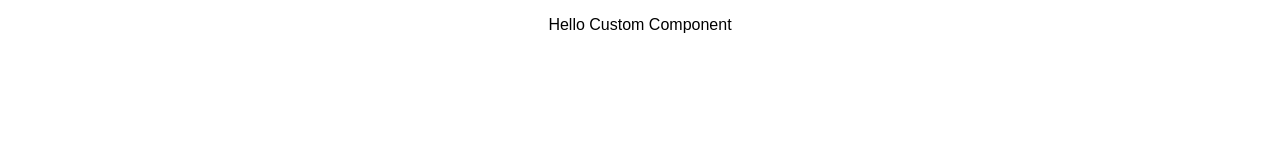
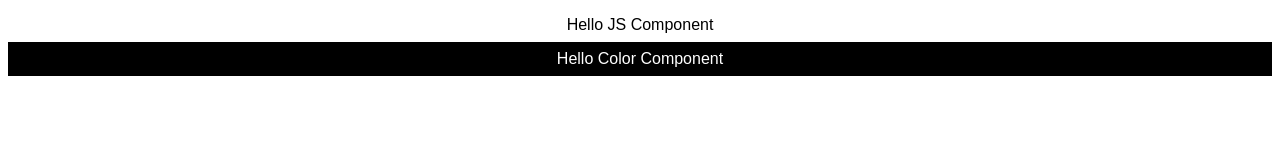
Before and after one commit to WebReflection/restyle, a plain HTML site: page custom/index.html in a window 1280 px wide. Drawn offline with Linux system fonts and the light colour scheme.

Commit message:
added color component

```diff
--- a/custom/index.html
+++ b/custom/index.html
@@ -2,12 +2,16 @@
 <html>
   <head>
     <meta charset='utf-8' />
+    <meta name="viewport" content="width=device-width,initial-scale=1.0,maximum-scale=1.0,user-scalable=0"/>
     <title>restyle(customComponent)</title>
-    <!--[if IE lte 8]><script>document.createElement('js-component');</script><![endif]-->
+    <!--[if IE lte 8]><script>
+    document.createElement('js-component');
+    document.createElement('color');
+    </script><![endif]-->
     <script src="../test/build/restyle.js"></script>
     <script>
     restyle({
-      'js-component': {
+      'js-component, color': {
         padding: 8,
         display: 'block',
         textAlign: 'center',
@@ -15,13 +19,20 @@
           family: 'sans-serif',
           size: 16
         }
+      },
+      'color': {
+        backgroundColor: 'black',
+        color: 'white'
       }
     });
     </script>
   </head>
   <body>
     <js-component>
-      Hello Custom Component
+      Hello JS Component
     </js-component>
+    <color>
+      Hello Color Component
+    </color>
   </body>
 </html>
```
